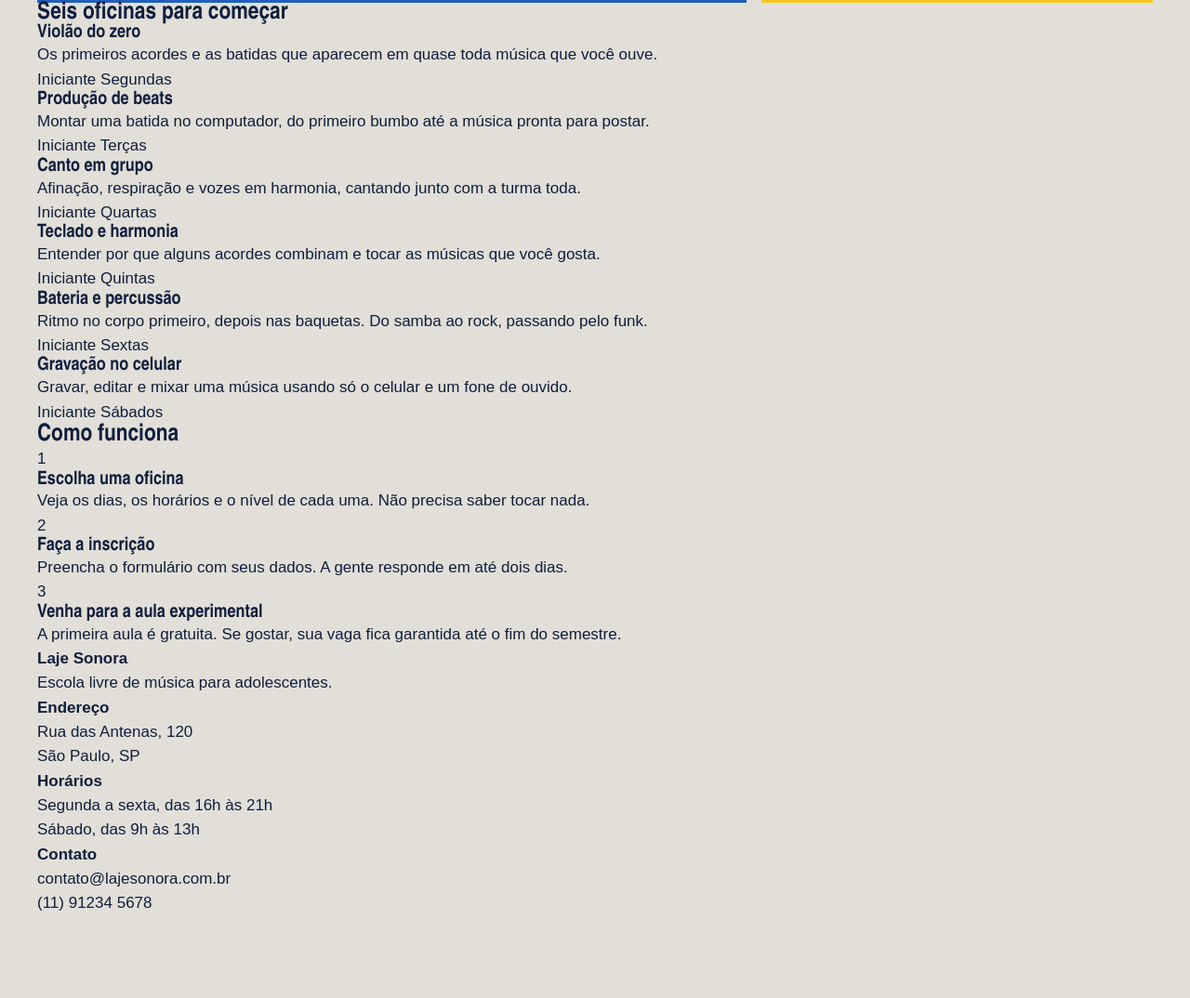
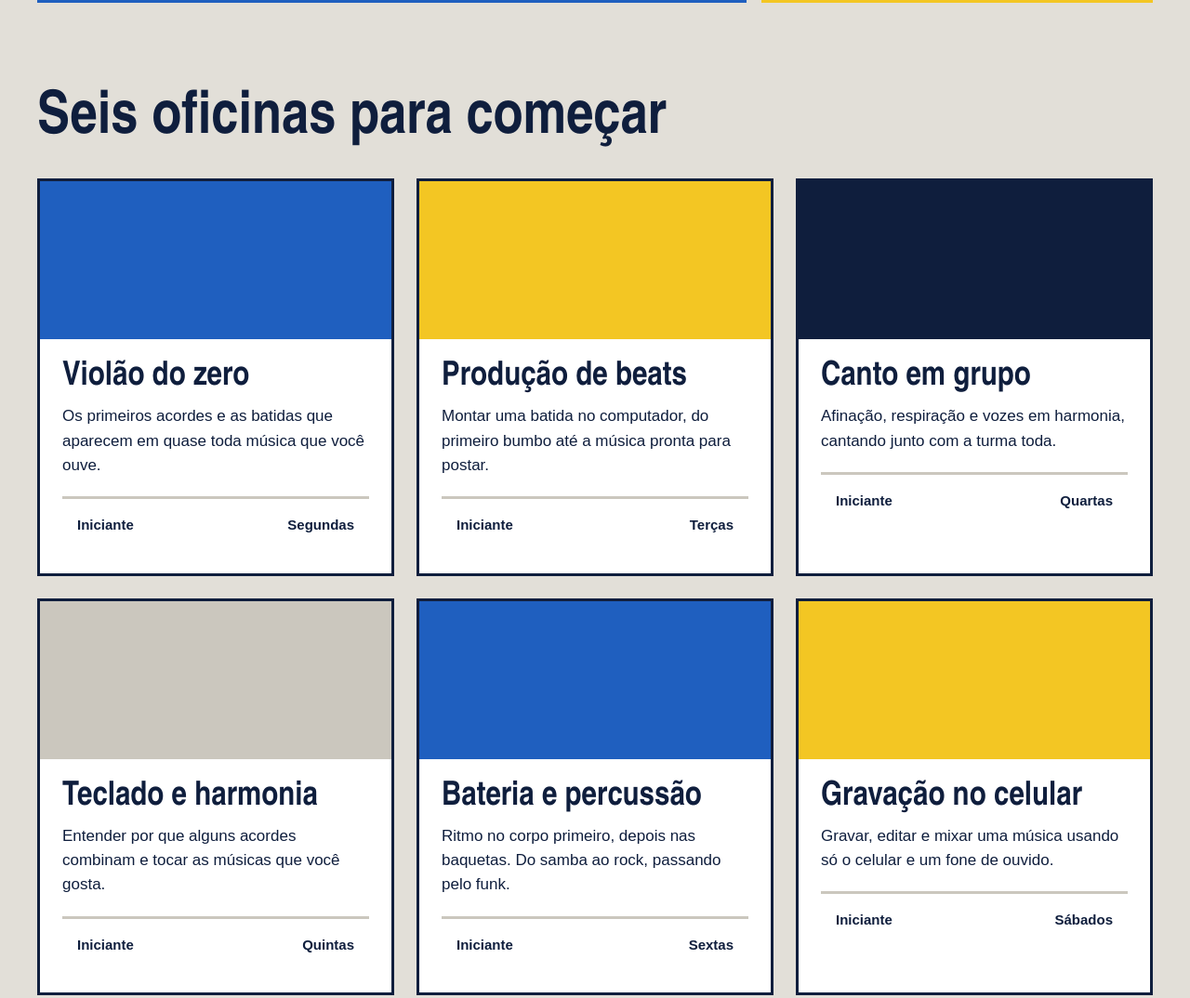
Before and after one commit to gabrielncosta-hue/lajeunderscoresonora, a plain HTML site: page index.html in a window 1280 px wide. Shown: the part 703-1777 px from the top of the page at 93% size. Before the commit the page ends 1689 px from the top, so only its background shows below. Drawn offline with Linux system fonts and the light colour scheme; a web font is replaced by a local one.

Commit message:
cards das infos

```diff
--- a/index.css
+++ b/index.css
@@ -127,3 +127,65 @@
 .botao:hover {
     background: var(--caixa-dagua);
 }
+
+
+.secao{
+    margin-top: 96px;
+}
+
+.titulo-secao{
+    font-size: 64px;
+    margin-bottom: 32px;
+}
+
+.cards{
+    display: flex;
+    flex-wrap: wrap;
+    gap: 24px;
+}
+.card{
+    background: var(--branco);
+    border: 3px solid var(--tinta);
+    flex: 1 1 340px;
+}
+
+.card .foto{
+    height: 170px;
+}
+
+.foto{
+    background: var(--concreto-escuro);
+}
+
+.foto-azul{
+    background: var(--caixa-dagua);
+}
+
+.foto-amarela{
+    background: var(--fita);
+}
+
+.foto-tinta{
+    background: var(--tinta);
+}
+
+.card-texto{
+    padding: 24px;
+}
+
+.card h3{
+    font-size: 36px;
+     margin-bottom: 12px;
+}
+
+
+.card-info{
+    margin-top: 20px;
+    padding: 16px;
+    border-top: 3px solid var(--concreto-escuro);
+    font-weight: 600;
+    font-size: 15px;
+    display: flex;
+    justify-content: space-between;
+    align-items: center;
+}
--- a/index.html
+++ b/index.html
@@ -33,6 +33,7 @@
         <section class="conteudo secao">
             <h2 class="titulo-secao ">Seis oficinas para começar</h2>
             <div class="cards">
+
     <article class="card">
         <div class="foto foto-azul"></div>
         <div class="card-texto">
@@ -45,63 +46,66 @@
         </div>
     </article>
 
-                <article class="2card">
+    <article class="card 3">
         <div class="foto foto-amarela"></div>
-                    <div class="2card-texto">
+        <div class="card-texto">
             <h3>Produção de beats</h3>
             <p>Montar uma batida no computador, do primeiro bumbo até a música pronta para postar.</p>
-                        <div class="2card-info">
+            <div class="card-info">
                 <span>Iniciante</span>
                 <span>Terças</span>
             </div>
         </div>
     </article>
 
-                <article class="3card">
+    <article class="card 3">
         <div class="foto foto-tinta"></div>
-                    <div class="3card-texto">
+        <div class="card-texto">
             <h3>Canto em grupo</h3>
             <p>Afinação, respiração e vozes em harmonia, cantando junto com a turma toda.</p>
-                        <div class="3card-info">
+            <div class="card-info">
                 <span>Iniciante</span>
                 <span>Quartas</span>
             </div>
         </div>
     </article>
 
-                <article class="4card">
+    <article class="card">
         <div class="foto"></div>
-                    <div class="4card-texto">
+        <div class="card-texto">
             <h3>Teclado e harmonia</h3>
             <p>Entender por que alguns acordes combinam e tocar as músicas que você gosta.</p>
-                        <div class="4card-info">
+            <div class="card-info">
                 <span>Iniciante</span>
                 <span>Quintas</span>
             </div>
         </div>
     </article>
 
-                <article class="5card">
-                    <div class="foto-azul"></div>
-                    <div class="5card-texto">
+    <article class="card">
+        <div class="foto foto-azul"></div>
+        <div class="card-texto">
             <h3>Bateria e percussão</h3>
             <p>Ritmo no corpo primeiro, depois nas baquetas. Do samba ao rock, passando pelo funk.</p>
-                        <div class="5card-info">
+            <div class="card-info">
                 <span>Iniciante</span>
                 <span>Sextas</span>
             </div>
         </div>
     </article>
 
-                <article class="6card">
-                    <div class="foto-amarela"></div>
-                    <div class="6card-texto">
+    <article class="card 6">
+        <div class="foto foto-amarela"></div>
+        <div class="card-texto">
             <h3>Gravação no celular</h3>
             <p>Gravar, editar e mixar uma música usando só o celular e um fone de ouvido.</p>
-                        <div class="6card-info">
+            <div class="card-info">
                 <span>Iniciante</span>
                 <span>Sábados</span>
             </div>
+        </div>
+    </article>
+
 </div>
                 </article>
             </div>
@@ -113,9 +117,13 @@
             <p class="passo-numero">1</p>
             <h3>Escolha uma oficina</h3>
             <p>Veja os dias, os horários e o nível de cada uma. Não precisa saber tocar nada.</p>
+        </div>
+        <div class="passo">
             <p class="passo-numero">2</p>
             <h3>Faça a inscrição</h3>
             <p>Preencha o formulário com seus dados. A gente responde em até dois dias.</p>
+        </div>
+        <div class="passo">
             <p class="passo-numero">3</p>
             <h3>Venha para a aula experimental</h3>
             <p>A primeira aula é gratuita. Se gostar, sua vaga fica garantida até o fim do semestre.</p>
@@ -130,16 +138,18 @@
         <div class="rodape-coluna">
             <h4>Laje Sonora</h4>
             <p>Escola livre de música para adolescentes.</p>
+        </div>
         <div class="rodape-coluna">
             <h4>Endereço</h4>
             <p>Rua das Antenas, 120 <br> São Paulo, SP</p>
+        </div>
         <div class="rodape-coluna">
             <h4>Horários</h4>
             <p>Segunda a sexta, das 16h às 21h <br> Sábado, das 9h às 13h</p>
+        </div>
+        <div class="rodape-coluna">
             <h4>Contato</h4>
             <p>contato@lajesonora.com.br <br> (11) 91234 5678</p>
-
-            </div>
         </div>
     </footer>
 </body>
```
Lines whose indentation alone changed are shown as unchanged.
